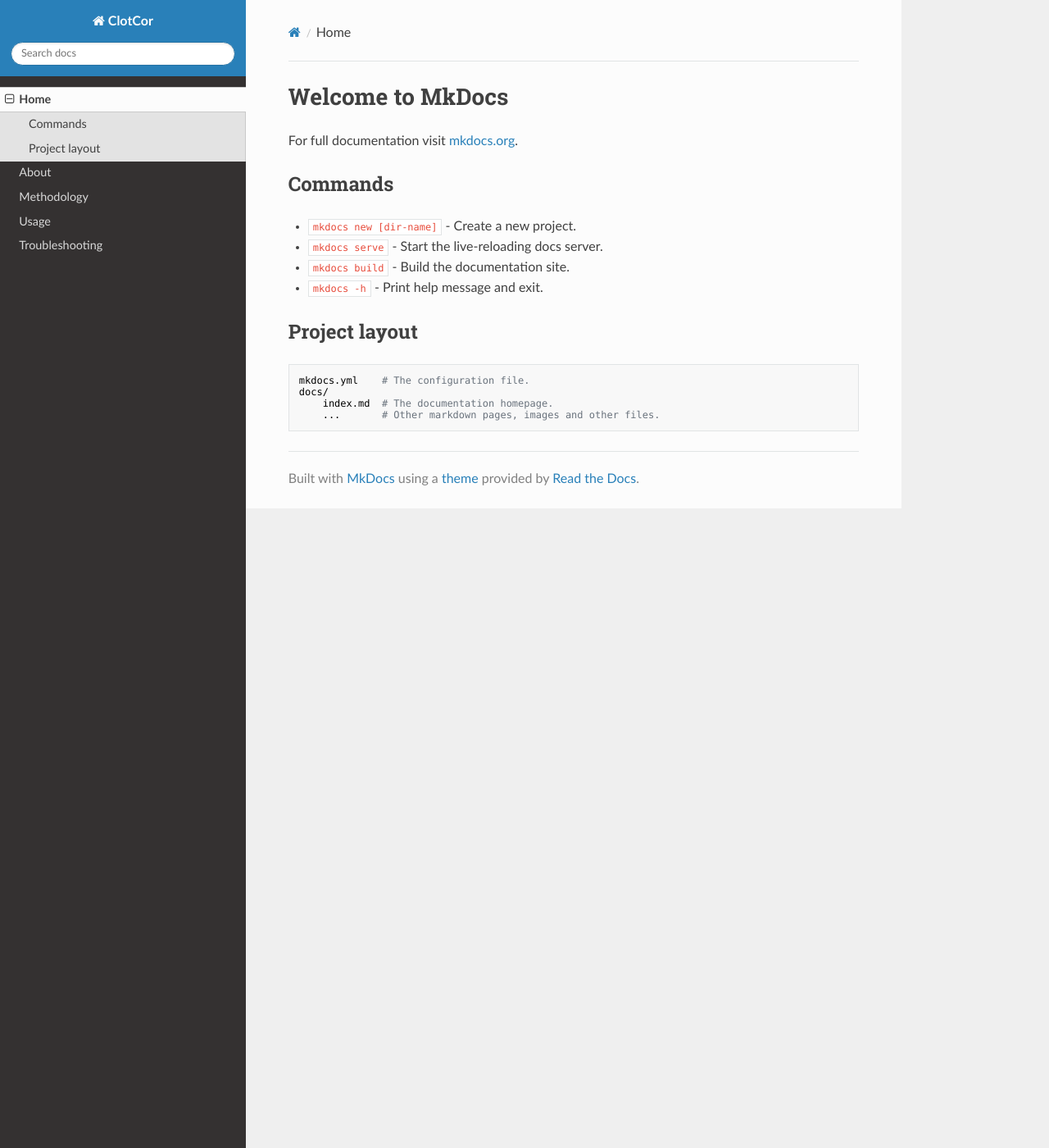
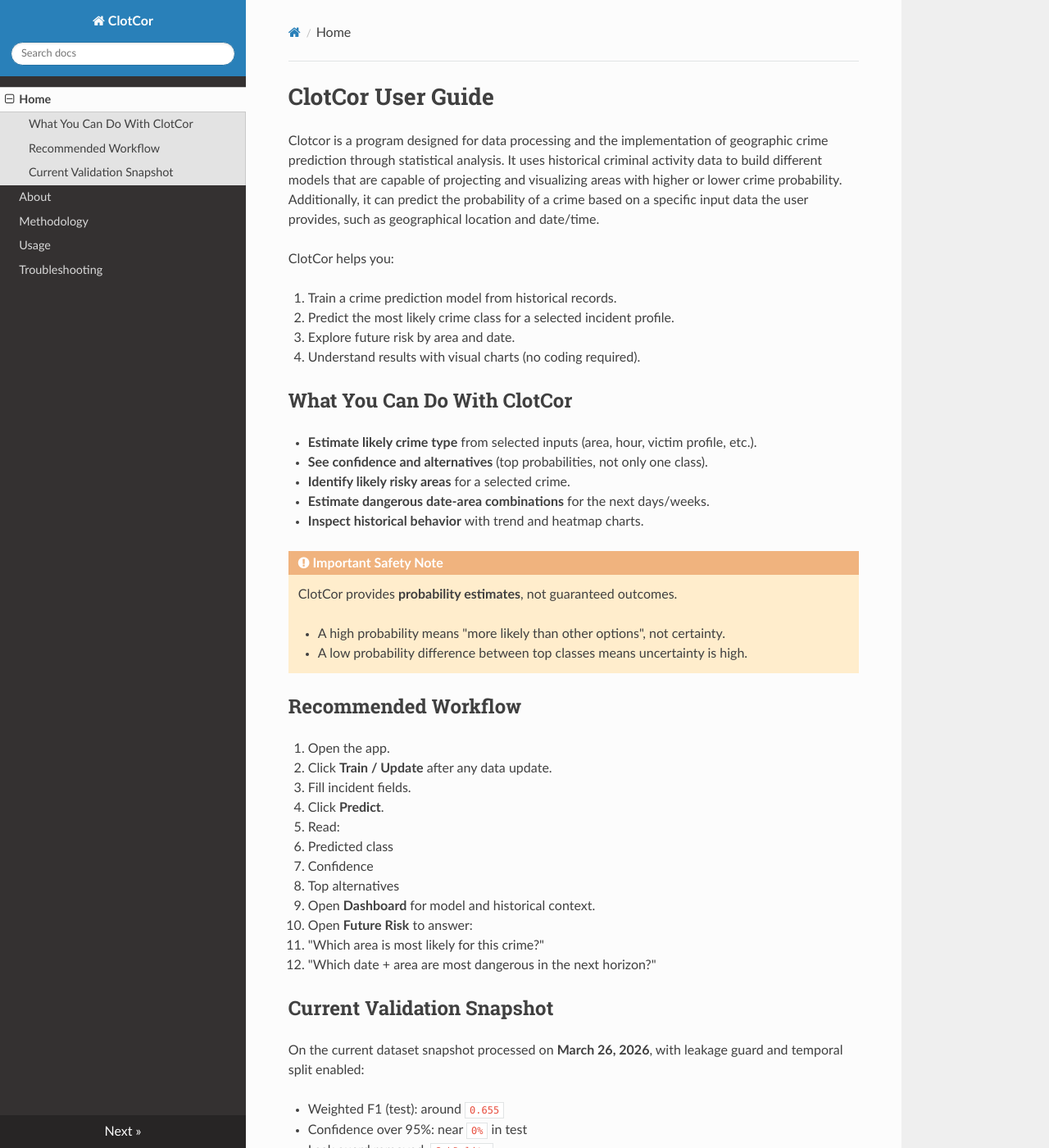
Before and after one commit to jclot/ClotCor, an MkDocs documentation site: the page built from docs/index.md, in a window 1280 px wide and 1400 px high. Shown: the whole window at 82% size. Built offline with MkDocs 1.6.1, drawn with Linux system fonts in a browser that asks for light colours; nearby versions of some CDN libraries; some of the changed text lies outside the part shown.

Commit message:
Add comprehensive user documentation for ClotCor crime prediction system
Replace default MkDocs template with complete user guide covering:
- Overview of ClotCor's purpose and capabilities
- Step-by-step usage instructions for training, prediction, and risk analysis
- Methodology explanation including data preparation, leakage detection, temporal splitting, and calibration
- Troubleshooting guide for common issues (confidence inflation, dependency conflicts, Qt problems)
- About page clarifying design goals and appropriate use cases
- Custom CSS for safety warnings

Documentation emphasizes plain-language explanations for non-technical users and includes current validation metrics (F1: 0.655, temporal split 70/15/15, SubDelito removed as leaky feature).

```diff
--- a/docs/index.md
+++ b/docs/index.md
@@ -1,17 +1,51 @@
-# Welcome to MkDocs
+# ClotCor User Guide
 
-For full documentation visit [mkdocs.org](https://www.mkdocs.org).
+Clotcor is a program designed for data processing and the implementation of geographic crime prediction through statistical analysis. It uses historical criminal activity data to build different models that are capable of projecting and visualizing areas with higher or lower crime probability. Additionally, it can predict the probability of a crime based on a specific input data the user provides, such as geographical location and date/time.
 
-## Commands
+ClotCor helps you:
 
-* `mkdocs new [dir-name]` - Create a new project.
-* `mkdocs serve` - Start the live-reloading docs server.
-* `mkdocs build` - Build the documentation site.
-* `mkdocs -h` - Print help message and exit.
+1. Train a crime prediction model from historical records.
+2. Predict the most likely crime class for a selected incident profile.
+3. Explore future risk by area and date.
+4. Understand results with visual charts (no coding required).
 
-## Project layout
+## What You Can Do With ClotCor
 
-    mkdocs.yml    # The configuration file.
-    docs/
-        index.md  # The documentation homepage.
-        ...       # Other markdown pages, images and other files.
+- **Estimate likely crime type** from selected inputs (area, hour, victim profile, etc.).
+- **See confidence and alternatives** (top probabilities, not only one class).
+- **Identify likely risky areas** for a selected crime.
+- **Estimate dangerous date-area combinations** for the next days/weeks.
+- **Inspect historical behavior** with trend and heatmap charts.
+
+
+!!! warning "Important Safety Note"
+    ClotCor provides **probability estimates**, not guaranteed outcomes.
+
+    *   A high probability means "more likely than other options", not certainty.
+    *   A low probability difference between top classes means uncertainty is high.
+
+## Recommended Workflow
+
+1. Open the app.
+2. Click **Train / Update** after any data update.
+3. Fill incident fields.
+4. Click **Predict**.
+5. Read:
+   - Predicted class
+   - Confidence
+   - Top alternatives
+6. Open **Dashboard** for model and historical context.
+7. Open **Future Risk** to answer:
+   - "Which area is most likely for this crime?"
+   - "Which date + area are most dangerous in the next horizon?"
+
+## Current Validation Snapshot
+
+On the current dataset snapshot processed on **March 26, 2026**, with leakage guard and temporal split enabled:
+
+- Weighted F1 (test): around `0.655`
+- Confidence over 95%: near `0%` in test
+- Leak guard removed: `SubDelito`
+- Split strategy: temporal holdout `70/15/15`
+
+These values can change whenever the dataset changes.
--- /dev/null
+++ b/docs/stylesheets/styles.css
@@ -0,0 +1,3 @@
+.safety_note {
+  color: red;
+}
```
Also changed, not shown: docs/about.md (added, +34 -0 lines), docs/methodology.md (added, +78 -0 lines), docs/troubleshooting.md (added, +66 -0 lines), docs/usage.md (added, +96 -0 lines).
